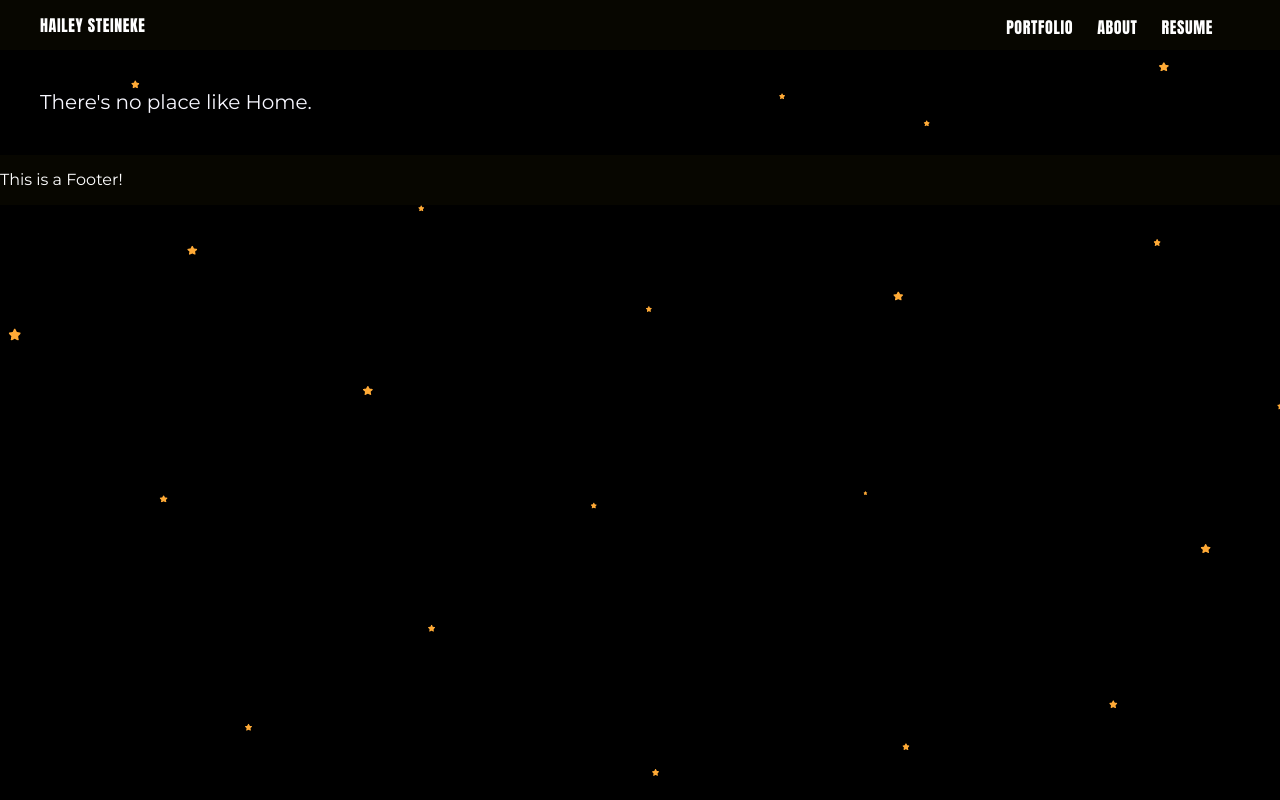
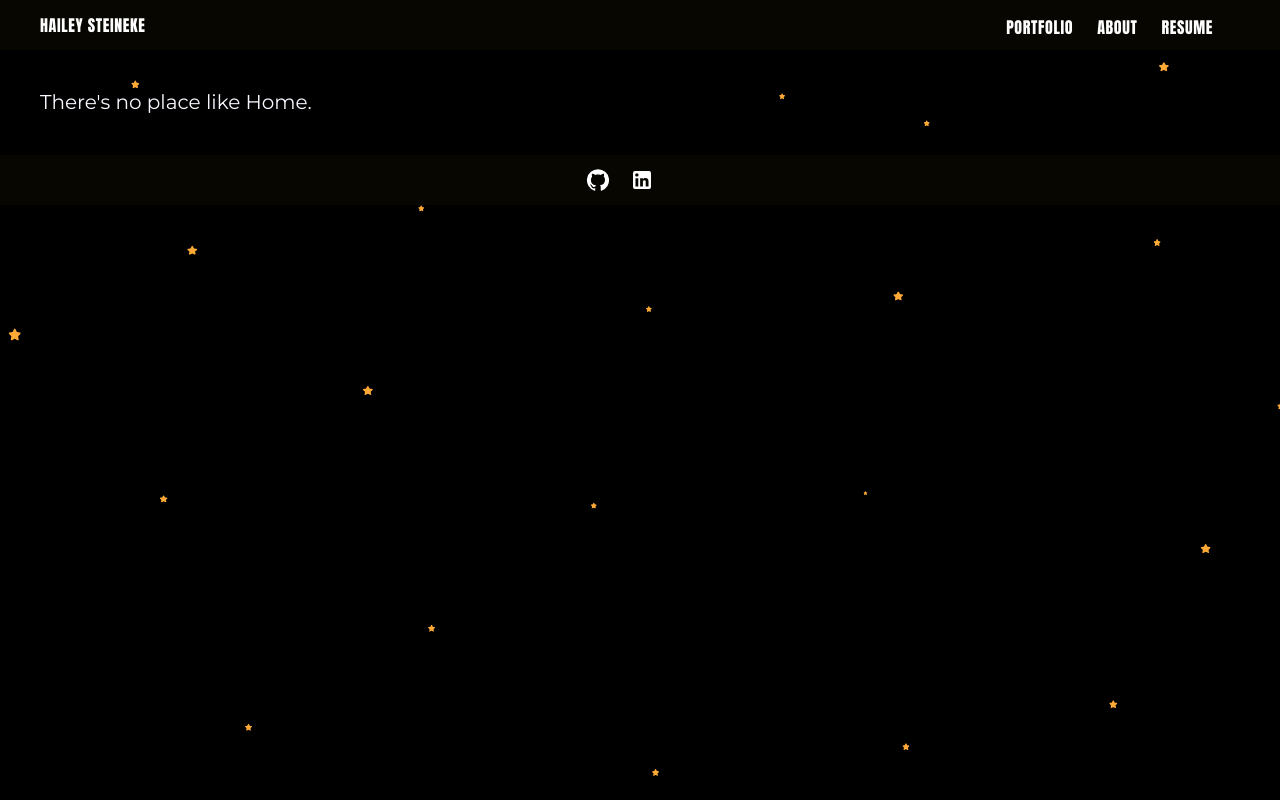
Before and after one commit to hdsteineke/portfolio-site, a React app: page / in a window 1280 px wide. Built offline with nearby package versions, Linux system fonts and the light colour scheme.

Commit message:
added mui icons for github and linkedin to footer

```diff
--- a/src/components/Page/Footer/FooterNav.css
+++ b/src/components/Page/Footer/FooterNav.css
@@ -11,8 +11,9 @@
   padding-right: var(--padding);
   height: var(--header-height);
 
-  display: grid;
-  grid-template-columns: auto 1fr auto;
+  display: flex;
+  flex-direction: row;
+  justify-content: center;
   gap: 20px;
   align-items: center;
 }
--- a/src/components/Page/Footer/FooterNav.jsx
+++ b/src/components/Page/Footer/FooterNav.jsx
@@ -1,8 +1,12 @@
 import styles from '../Footer/FooterNav.css';
 import GitHubIcon from '@mui/icons-material/GitHub';
+import LinkedInIcon from '@mui/icons-material/LinkedIn';
 
 export default function FooterNav() {
   return (
-    <div className={styles.Footer}>This is a Footer!</div>
+    <div className={styles.Footer}>
+      <GitHubIcon />
+      <LinkedInIcon />
+    </div>
   );
 }
```
